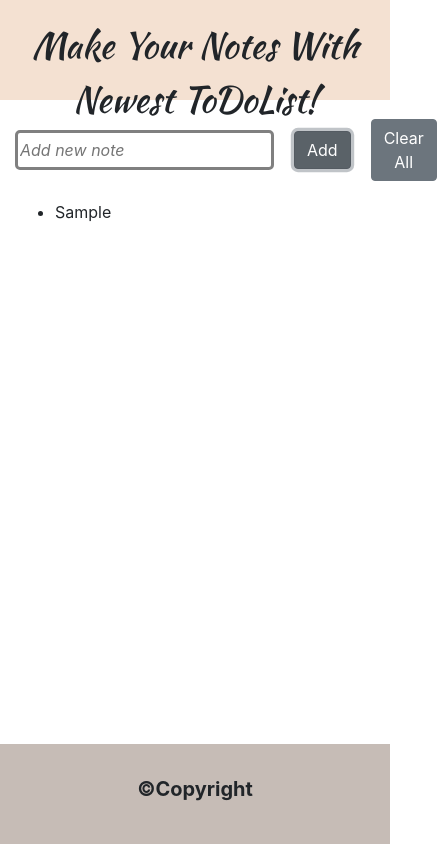
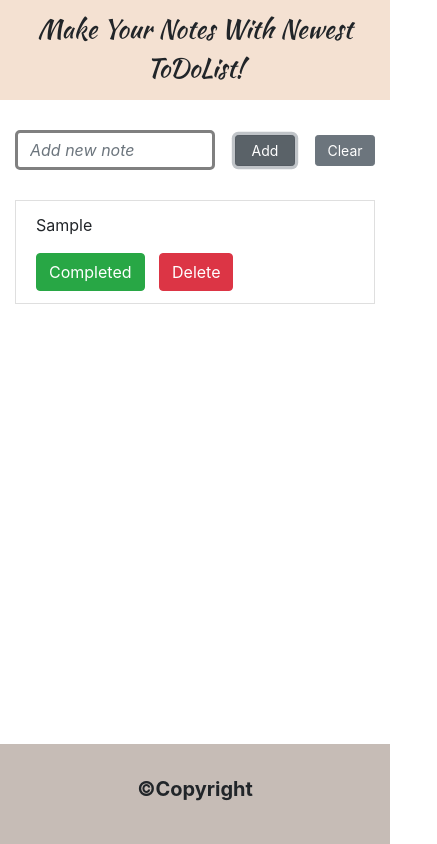
Before and after one commit to AgMUH/ToDoList, a plain HTML site: page index.html in a window 390 px wide. Both pictures are taken after typing "Sample" into the empty fields and a click on the button "Add". Shown: the whole page, 437 px wide, since content can reach past the window. Drawn offline with nearby package versions, Linux system fonts and the light colour scheme.

Commit message:
second commit: made list vizualization & edit btn

```diff
--- a/css/style.css
+++ b/css/style.css
@@ -5,7 +5,13 @@
 *{
     box-sizing: border-box;
 }
+body{
 
+}
+.container{
+    margin: 0 auto;
+    width: 100%;
+}
 .header{
     font-family: 'Kaushan Script', cursive;
     font-size: 36px;
@@ -20,21 +26,30 @@
     padding-top: 0.5em;
 }
 .main{
+   max-width: 1110px;
+   margin: 0 auto;
    padding-top: 100px;
    padding-bottom: 100px;
 }
 .form-notes{
+    max-width: 1080px;
     height: 100px;
     display: flex;
     align-items: center;
+    z-index: 1000;
+    width: 100%;
+    margin: 0 auto;
 }
 #new-note{
     font-style: italic;
     border: gray solid 3px;
     border-radius: 5px;
     height: 40px;
-    width: 880px;
+    max-width: 880px;
     margin-right: 20px;
+}
+.btns{
+    display: flex;
 }
 .add-new-btn{
     width: 100px;
@@ -44,17 +59,57 @@
     width: 100px;
 }
 
+#list li{
+    word-wrap: break-word;
+    max-width: 1120px;
+    width: 100%;
+    list-style-type: none;
+}
+.edit-btns{
+    margin-top: 10px;
+}
+.completed-note{
+    margin-right: 10px;
+}
+.delete-note{
+    margin-right: 0;
+}
 .footer {
     background: #c6bcb6;
-	position: absolute;
-	bottom: 0;
+	position: fixed;
+    left: 0;
+    bottom: 0;
 	width: 100%;
     height: 100px;
-    z-index: 1000;
     font-size: 20px;
     text-align: center;
 }
+
 .footer-title{
     padding-top: 30px;
     font-weight: bold;
 }
+.deleted{
+    width: 0;
+    height: 0;
+}
+@media (max-width: 620px){
+    .header-title{
+        font-size: 26px;
+        padding-top: 1em;
+    }
+    .add-new-btn{
+        width: 60px;
+        margin-right: 20px;
+    }
+    .remove-all-btn{
+        width: 60px;
+    }
+}
+
+@media (max-width: 450px){
+    .header-title{
+        font-size: 26px;
+        padding-top: 10px;
+    }
+}
--- a/index.html
+++ b/index.html
@@ -17,13 +17,15 @@
 
 
     <main class="main">
-        <div class="container-lg">
+        <div class="container-lg container">
             <div class="form-notes">
-                <input type="text" name="new-note" id="new-note" placeholder="Add new note">
-                <button type="submit" class="btn btn-secondary add-new-btn" onclick="addNewNote()">Add</button>
-                <button type="submit" class="btn btn-secondary remove-all-btn" onclick="removeAllNotes()">Clear All</button>
+                <input type="text" name="new-note" id="new-note" class="form-control" placeholder="Add new note">
+                <div class="btns">
+                    <button type="submit" class="btn btn-secondary add-new-btn btn-sm" onclick="addNewNote()">Add</button>
+                    <button type="submit" class="btn btn-secondary remove-all-btn btn-sm" onclick="removeAllNotes()">Clear</button>
+                </div>
             </div>
-            <ul id="list"></ul>
+            <ul id="list" class="list-group"></ul>
         </div>
     </main>
 
--- a/js/main.js
+++ b/js/main.js
@@ -6,22 +6,50 @@ const data = JSON.parse(localStorage.getItem('notes'));
 
 const liMaker = text => {
     const li = document.createElement('li');
-    li.textContent = text;
-    list.appendChild(li);
+    li.innerHTML = `
+    <li class="list-group-item li-mark"><p>` + text + `</p>
+        <div class="edit-btns">
+            <button class="completed-note btn btn-success" onclick="completedNote(this.parentNode.parentNode)">Completed</button>
+            <button class="delete-note btn btn-danger" onclick="deleteNote(this.parentNode.parentNode.parentNode)">Delete</button>
+        </div>
+    </li>`;
+    list.insertBefore(li, list.firstChild);
 }
-function addNewNote(){
-    liMaker(inputValue.value);
-    notesArray.push(inputValue.value);
-    localStorage.setItem('notes', JSON.stringify(notesArray));
-    inputValue.value = '';
+function addNewNote() {
+    if (inputValue.value != '') {
+        liMaker(inputValue.value);
+        notesArray.push(inputValue.value);
+        localStorage.setItem('notes', JSON.stringify(notesArray));
+        inputValue.value = '';
+    }
 }
-function removeAllNotes(){
+function removeAllNotes() {
     localStorage.clear();
     notesArray = [];
     localStorage.setItem('notes', JSON.stringify(notesArray));
     while (list.firstChild) {
-      list.removeChild(list.firstChild)
+        list.removeChild(list.firstChild)
     }
+}
+function completedNote(e){
+    let p = e.getElementsByTagName('p');
+    let prevText = p['0'].innerHTML;
+    let nextText = `<s>` + p['0'].innerHTML + `</s>`;
+    let notes = localStorage.getItem('notes').slice(2,length-2).split("\"").join("").split(",");
+    let i = notes.indexOf(prevText);
+    p['0'].innerHTML = nextText;
+    notesArray[i] = nextText;
+    localStorage.setItem('notes', JSON.stringify(notesArray));
+}
+
+function deleteNote(e){
+    let p = e.getElementsByTagName('p');
+    let prevText = p['0'].innerHTML;
+    let notes = localStorage.getItem('notes').slice(2,length-2).split("\"").join("").split(",");
+    let i = notes.indexOf(prevText);
+    notesArray.splice(i,1);
+    localStorage.setItem('notes', JSON.stringify(notesArray));
+    e.remove();
 }
 data.forEach(item => {
     liMaker(item);
```
